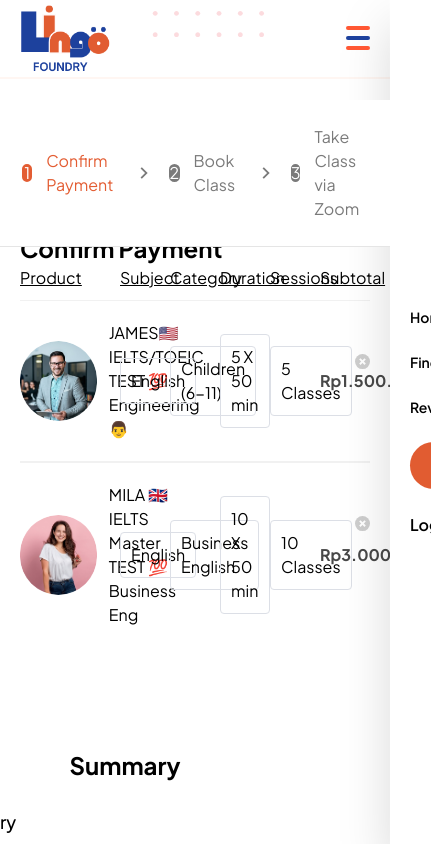
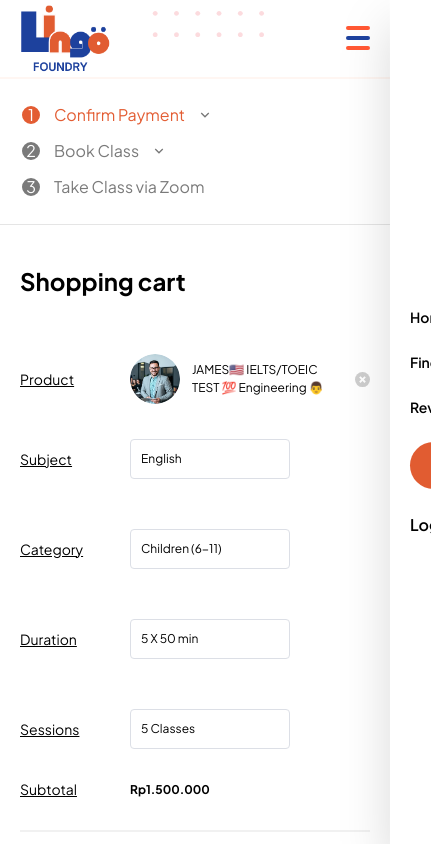
Before and after one commit to AhliKode-com/lingo-foundry-web, a Next.js app: page /testing in a window 390 px wide. Both pictures are taken after a click on the button "Prev". Shown: the top 844 px of the page, 431 px wide, since content can reach past the window. Built offline with nearby package versions, Linux system fonts and the light colour scheme.

Commit message:
fix responsive (#21)
Co-authored-by: dclericuzio <danteclericuzio1999@gmail.com>

```diff
--- a/components/atoms/cart-row.js
+++ b/components/atoms/cart-row.js
@@ -2,51 +2,62 @@
  * @Author: danteclericuzio
  * @Date: 2025-03-19 11:15:09
  * @Last Modified by: danteclericuzio
- * @Last Modified time: 2025-03-19 11:23:50
+ * @Last Modified time: 2025-03-20 13:32:15
  */
 
 import Image from "next/image";
+import { TitlePayment } from "@/components/atoms/title";
+import { multiStepPayment } from "@/constants/en";
 
 export function CartRow({ item, onDelete }) {
+  const { confirmPayment } = multiStepPayment;
   const cellClass =
-    "text-[16px] border border-[#DCDFE6] rounded-[4px] w-[160px] p-[10px]";
+    "text-[12px] lg:text-[16px] border border-[#DCDFE6] rounded-[4px] w-[160px] p-[10px]";
 
   return (
-    <div className="relative grid grid-cols-7 border-b-[2px] last:border-b-0 border-[#D2D2D250]">
-      <div className="py-[20px] col-span-2 flex items-center gap-[12px]">
+    <div className="gap-[10px] relative grid grid-cols-1 md:grid-cols-6 lg:grid-cols-7 border-b-[2px] last:border-b-0 border-[#D2D2D250]">
+      <div className="mt-[30px] py-[5px] md:py-[20px] lg:col-span-2 flex items-center gap-[30px] md:gap-[12px]">
+        <TitlePayment text={confirmPayment.product} custom="w-[80px] md:hidden"/>
+        <div className="flex items-center gap-[12px]">
           <Image
             src={item.image}
             alt="confirm-payment"
             height={120}
             width={120}
-          className="rounded-full w-[80px] h-[80px]"
+            className="rounded-full w-[50px] h-[50px] lg:w-[80px] lg:h-[80px] md:hidden lg:block"
           />
           <div className="flex flex-col">
-          <span className="text-[16px]">{item.titleLine1}</span>
-          <span className="text-[16px]">{item.titleLine2}</span>
+            <span className="text-[12px] lg:text-[16px]">{item.titleLine1}</span>
+            <span className="text-[12px] lg:text-[16px]">{item.titleLine2}</span>
           </div>
         </div>
-      <div className="py-[20px] flex items-center">
+      </div>
+      <div className="py-[20px] flex items-center gap-[30px] md:gap-0">
+        <TitlePayment text={confirmPayment.subject} custom="w-[80px] md:hidden"/>
         <span className={cellClass}>{item.subject}</span>
       </div>
-      <div className="py-[20px] flex items-center">
+      <div className="py-[20px] flex items-center gap-[30px] md:gap-0">
+        <TitlePayment text={confirmPayment.category} custom="w-[80px] md:hidden"/>
         <span className={cellClass}>{item.category}</span>
       </div>
-      <div className="py-[20px] flex items-center">
+      <div className="py-[20px] flex items-center gap-[30px] md:gap-0">
+        <TitlePayment text={confirmPayment.duration} custom="w-[80px] md:hidden"/>
         <span className={cellClass}>{item.duration}</span>
       </div>
-      <div className="py-[20px] flex items-center">
+      <div className="py-[20px] flex items-center gap-[30px] md:gap-0">
+        <TitlePayment text={confirmPayment.sessions} custom="w-[80px] md:hidden"/>
         <span className={cellClass}>{item.sessions}</span>
       </div>
-      <div className="flex items-center">
-        <span className="text-[#484848] font-bold">{item.subtotal}</span>
+      <div className="flex items-center gap-[30px] md:gap-0 mb-[30px] md:mb-0">
+        <TitlePayment text={confirmPayment.subTotal} custom="w-[80px] md:hidden"/>
+        <span className="text-[12px] lg:text-[16px] ext-[#484848] font-bold">{item.subtotal}</span>
       </div>
       <Image
         src="/assets/delete.svg"
         alt="delete"
         height={15}
         width={15}
-        className="right-[0px] top-[53px] absolute cursor-pointer"
+        className="right-[0px] top-[53px] md:top-[53px] absolute cursor-pointer"
         onClick={onDelete}
       />
     </div>
--- a/components/atoms/title.js
+++ b/components/atoms/title.js
@@ -2,7 +2,7 @@
  * @Author: danteclericuzio
  * @Date: 2025-03-13 13:09:33
  * @Last Modified by: danteclericuzio
- * @Last Modified time: 2025-03-19 10:48:35
+ * @Last Modified time: 2025-03-20 11:56:47
  */
 
 export function OrangeText({text, position}) {
@@ -35,8 +35,8 @@ export function TitleDashboard({text, custom}) {
     )
 }
 
-export function TitlePayment({text, colSpan}) {
+export function TitlePayment({text, custom}) {
     return (
-        <div className={`col-span-${colSpan} underline`}>{text}</div>
+        <div className={`${custom} underline text-[14px] md:text-[16px]`}>{text}</div>
     )
 }
--- a/components/organisms/browse.js
+++ b/components/organisms/browse.js
@@ -2,7 +2,7 @@
  * @Author: danteclericuzio
  * @Date: 2025-03-13 14:21:29
  * @Last Modified by: danteclericuzio
- * @Last Modified time: 2025-03-18 16:33:27
+ * @Last Modified time: 2025-03-20 19:38:26
  */
 
 import Image from 'next/image';
@@ -45,7 +45,7 @@ export default function Browse() {
             <div className='lingo-container px-[20px] mb-[55px] xl:px-0 z-10 animation-effect'>
                 <div className='grid grid-cols-2 md:grid-cols-3 lg:grid-cols-4 gap-[10px] sm:gap-[18px] md:gap-[24px] animation-effect'>
                     {box.map((item, index) => (
-                        <div style={{ backgroundColor: bgColors[item.category] }} className="p-[10px] sm:p-[14px] md:p-[16px] lg:p-[20px] animation-effect flex justify-center items-center" key={index}>
+                        <div style={{ backgroundColor: bgColors[item.category] }} className="p-[10px] sm:p-[14px] md:p-[16px] lg:p-[20px] animation-effect flex items-center" key={index}>
                             <div className='flex items-center'>
                                 <Image
                                     src={item.src}
--- a/components/organisms/process-booking.js
+++ b/components/organisms/process-booking.js
@@ -2,7 +2,7 @@
  * @Author: danteclericuzio
  * @Date: 2025-03-17 23:53:45
  * @Last Modified by: danteclericuzio
- * @Last Modified time: 2025-03-19 15:32:05
+ * @Last Modified time: 2025-03-20 10:57:50
  */
 
 
@@ -33,10 +33,10 @@ export default function ProcessBooking() {
     ];
 
     return (
-        <div className="pt-[100px]">
+        <div className="pt-[78px] md:pt-[100px] animation-effect overflow-hidden">
             <div className="w-full">
-                <div className="w-full fixed z-50 bg-[#FFFFFF] border-b-[1px] border-[#E5E5E5]">
-                    <div className="lingo-container flex items-center gap-[12px] py-[25px] ">
+                <div className="w-full fixed z-40 bg-[#FFFFFF] border-b-[1px] border-[#E5E5E5]">
+                    <div className="lingo-container flex flex-col sm:flex-row justify-start md:items-center gap-[12px] py-[25px] ">
                         {steps.map((step, index) => {
                             const isActive = step.id === currentStep;
                             const isCompleted = step.id < currentStep;
@@ -67,10 +67,10 @@ export default function ProcessBooking() {
                                     >
                                         {step.label}
                                     </span>
-                                    <div>
+                                    <div className="rotate-[90deg] sm:rotate-0">
                                         {index < steps.length - 1 && (
                                             <RiArrowRightSLine className={`
-                                                text-[22px]
+                                                text-[22px]3
                                                 ${
                                                     isActive
                                                     ? "text-[#7A7A7A]"
@@ -88,7 +88,7 @@ export default function ProcessBooking() {
                 </div>
             </div>
 
-            <div className="lingo-container flex flex-col pb-[50px] pt-[130px]">
+            <div className="lingo-container flex flex-col pb-[50px] pt-[185px] sm:pt-[130px]">
                 {steps.find((step) => step.id === currentStep)?.component}
                 <div className="mt-4 flex gap-2">
                     {currentStep > 1 && (
--- a/components/templates/confirm-payment.js
+++ b/components/templates/confirm-payment.js
@@ -2,7 +2,7 @@
  * @Author: danteclericuzio
  * @Date: 2025-03-17 23:50:17
  * @Last Modified by: danteclericuzio
- * @Last Modified time: 2025-03-19 11:24:14
+ * @Last Modified time: 2025-03-20 11:58:34
  */
 
 import { TitleDashboard, TitlePayment } from "@/components/atoms/title";
@@ -37,27 +37,29 @@ export default function ConfirmPayment({ onCompletePayment }) {
 
     return (
         <div className="flex flex-col">
-            <TitleDashboard text={confirmPayment.title} marginBottom="mb-[40px]"/>
-            <div className="pb-[10px] grid grid-cols-7 border-b-[1px] border-[#D2D2D250]">
-                <TitlePayment text={confirmPayment.product} colSpan={2}/>
-                <TitlePayment text={confirmPayment.subject} colSpan={1}/>
-                <TitlePayment text={confirmPayment.category} colSpan={1}/>
-                <TitlePayment text={confirmPayment.duration} colSpan={1}/>
-                <TitlePayment text={confirmPayment.sessions} colSpan={1}/>
-                <TitlePayment text={confirmPayment.subTotal} colSpan={1}/>
+            <div className="mb-[20px] md:mb-[40px]">
+                <TitleDashboard text={confirmPayment.title}/>
+            </div>
+            <div className="pb-[10px] hidden md:grid grid-cols-6 lg:grid-cols-7 border-b-[1px] border-[#D2D2D250]">
+                <TitlePayment text={confirmPayment.product} custom={'col-span-1 lg:col-span-2'}/>
+                <TitlePayment text={confirmPayment.subject} custom={'col-span-1'}/>
+                <TitlePayment text={confirmPayment.category} custom={'col-span-1'}/>
+                <TitlePayment text={confirmPayment.duration} custom={'col-span-1'}/>
+                <TitlePayment text={confirmPayment.sessions} custom={'col-span-1'}/>
+                <TitlePayment text={confirmPayment.subTotal} custom={'col-span-1'}/>
             </div>
             <div className="relative">
                 {cartItems.map((item, index) => (
                     <CartRow
-                    key={index}
-                    item={item}
-                    onDelete={() => console.log("Delete item:", index)}
+                        key={index}
+                        item={item}
+                        onDelete={() => console.log("Delete item:", index)}
                     />
                 ))}
             </div>
 
             <div className="w-full flex flex-col items-end py-[100px]">
-                <div className="flex flex-col w-[490px]">
+                <div className="flex flex-col w-full md:w-[490px]">
                     <TitleDashboard text={confirmPayment.summary} custom="mb-[25px] mx-auto"/>
                     <span className="font-medium text-[18px] mb-[15px]">Order Summary</span>
                     <div className="border-b-[1px] border-[#D2D2D250]">
--- a/constants/en.js
+++ b/constants/en.js
@@ -2,7 +2,7 @@
  * @Author: danteclericuzio
  * @Date: 2025-03-11 13:47:53
  * @Last Modified by: danteclericuzio
- * @Last Modified time: 2025-03-18 21:13:21
+ * @Last Modified time: 2025-03-20 11:04:47
  */
 
 export const Home = {
@@ -415,7 +415,7 @@ export const multiStepPayment = {
         prevBtn: "Prev",
     },
     confirmPayment: {
-        title: "Confirm Payment",
+        title: "Shopping cart",
         product: "Product",
         subject: "Subject",
         category: "Category",
```
Also changed, not shown: components/templates/take-class.js (+12 -11 lines). Lines whose indentation alone changed are shown as unchanged.
